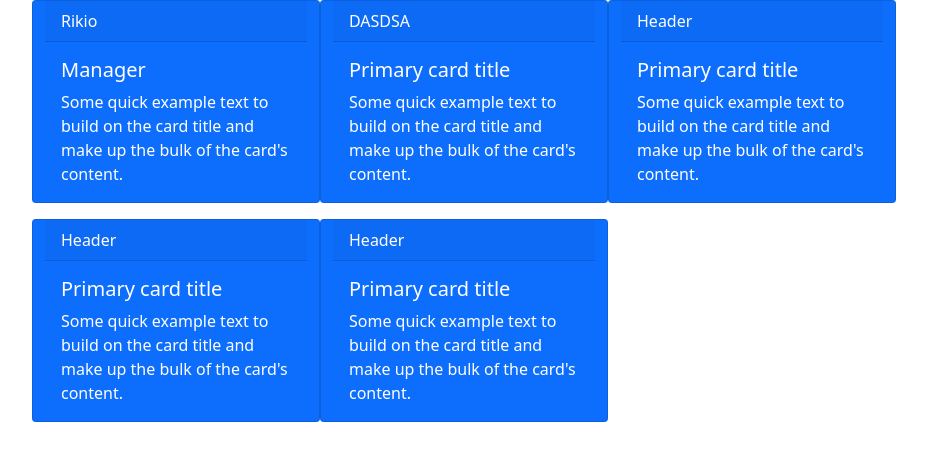
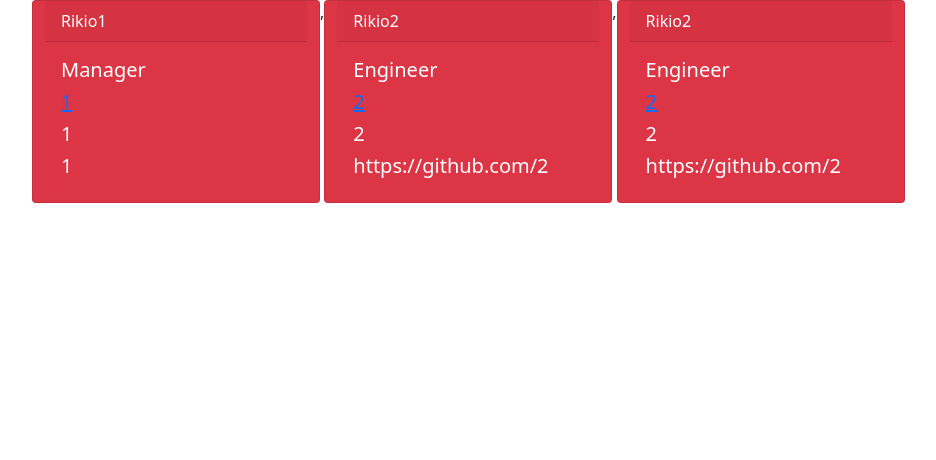
Before and after one commit to rikioh/teamgenerator, a website: page index.html in a window 1280 px wide. Shown: the whole page, without its empty margins (38-974 px from the left). Drawn offline with nearby package versions, Linux system fonts and the light colour scheme.

Commit message:
dynamically updating html

```diff
--- a/index.html
+++ b/index.html
@@ -12,39 +12,29 @@
     <div class="container">
     <div id="employeeRows">
         <div class ="row">
-            <div class="card text-white bg-primary mb-3" style="max-width: 18rem;">
-                <div class="card-header">Rikio</div>
+            <div class="card text-white bg-danger mb-3" style="max-width: 18rem;">
+        <div class="card-header">Rikio1</div>
         <div class="card-body">
             <h5 class="card-title">Manager</h5>
-                    <p class="card-text">Some quick example text to build on the card title and make up the bulk of the card's content.</p>
+            <h5 class="card-title"><a href="mailto:1">1</a></h5>
+            <h5 class="card-title">1</h5>
+            <h5 class="card-title">1</h5>
         </div>
+    </div>,<div class="card text-white bg-danger mb-3" style="max-width: 18rem;">
+<div class="card-header">Rikio2</div>
+<div class="card-body">
+    <h5 class="card-title">Engineer</h5>
+    <h5 class="card-title"><a href="mailto:2">2</a></h5>
+    <h5 class="card-title">2</h5>
+    <h5 class="card-title"><a href="https://github.com/2"></a>https://github.com/2</h5>
 </div>
-            <div class="card text-white bg-primary mb-3" style="max-width: 18rem;">
-                <div class="card-header">DASDSA</div>
+</div>,<div class="card text-white bg-danger mb-3" style="max-width: 18rem;">
+<div class="card-header">Rikio2</div>
 <div class="card-body">
-                    <h5 class="card-title">Primary card title</h5>
-                    <p class="card-text">Some quick example text to build on the card title and make up the bulk of the card's content.</p>
-                </div>
-            </div>
-            <div class="card text-white bg-primary mb-3" style="max-width: 18rem;">
-                <div class="card-header">Header</div>
-                <div class="card-body">
-                    <h5 class="card-title">Primary card title</h5>
-                    <p class="card-text">Some quick example text to build on the card title and make up the bulk of the card's content.</p>
-                </div>
-            </div>
-            <div class="card text-white bg-primary mb-3" style="max-width: 18rem;">
-                <div class="card-header">Header</div>
-                <div class="card-body">
-                    <h5 class="card-title">Primary card title</h5>
-                    <p class="card-text">Some quick example text to build on the card title and make up the bulk of the card's content.</p>
-                </div>
-            </div>
-            <div class="card text-white bg-primary mb-3" style="max-width: 18rem;">
-                <div class="card-header">Header</div>
-                <div class="card-body">
-                    <h5 class="card-title">Primary card title</h5>
-                    <p class="card-text">Some quick example text to build on the card title and make up the bulk of the card's content.</p>
+    <h5 class="card-title">Engineer</h5>
+    <h5 class="card-title"><a href="mailto:2">2</a></h5>
+    <h5 class="card-title">2</h5>
+    <h5 class="card-title"><a href="https://github.com/2"></a>https://github.com/2</h5>
 </div>
 </div>
         </div>
```
Also changed, not shown: index.js (+72 -59 lines). Lines whose indentation alone changed are shown as unchanged.
